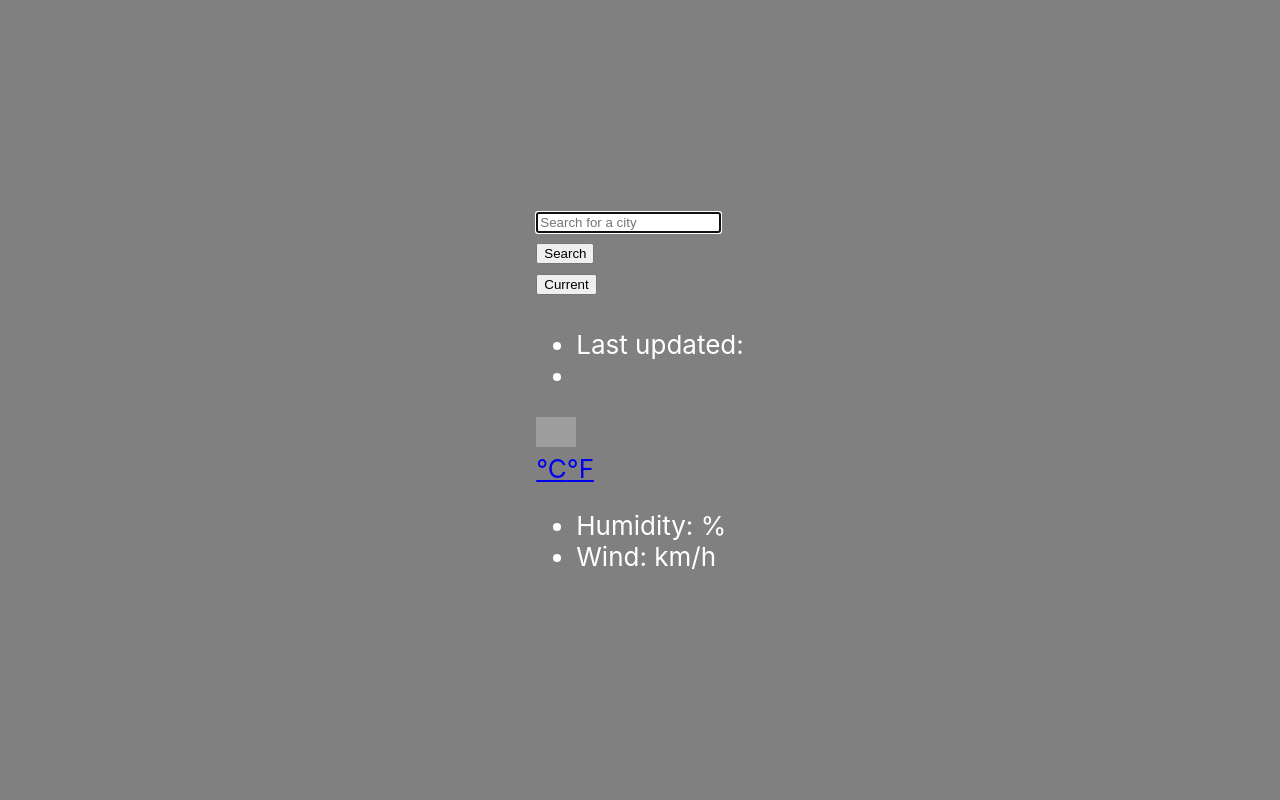
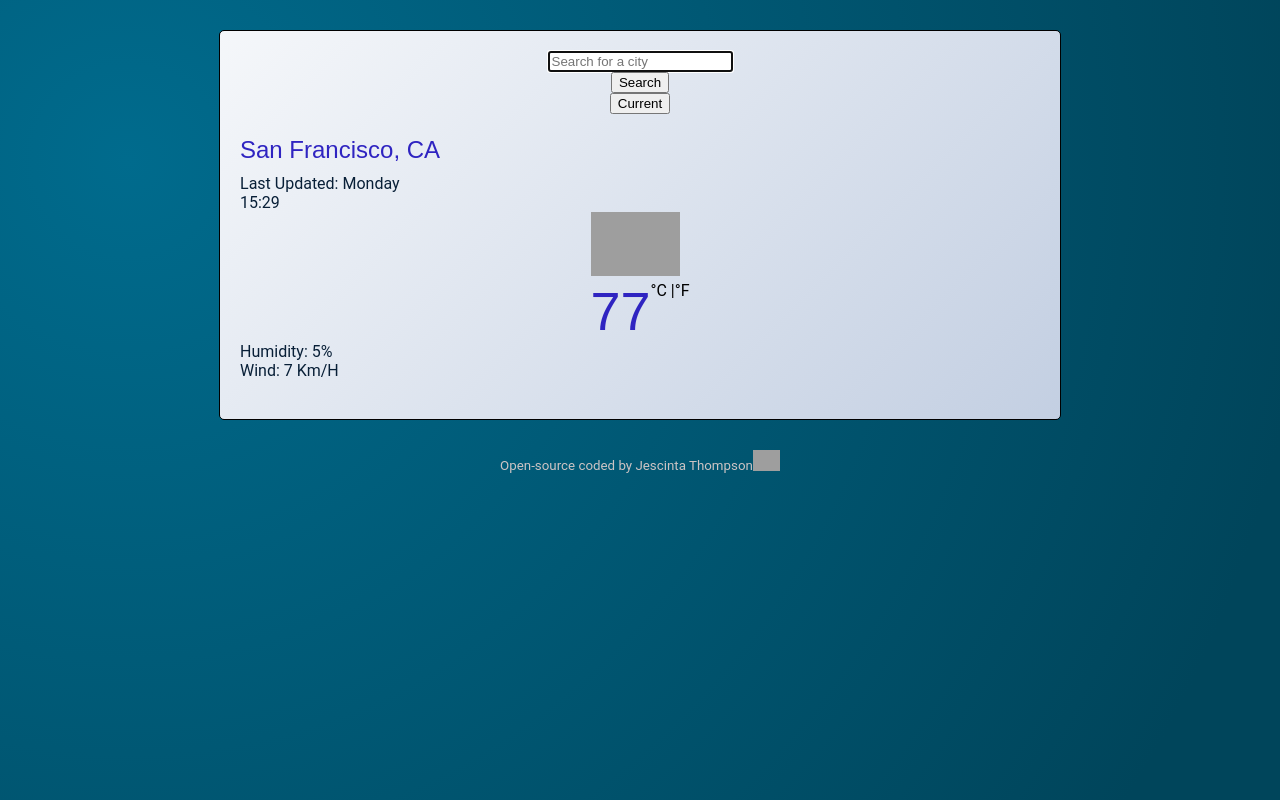
Before and after one commit to jestats/weather-app-react, a React (Create React App) app: page / in a window 1280 px wide. Built offline with nearby package versions, Linux system fonts and the light colour scheme; grey boxes are pictures that could not be loaded.

Commit message:
fixed Weather page now looks like my current app

```diff
--- a/package.json
+++ b/package.json
@@ -7,6 +7,7 @@
     "@testing-library/react": "^13.3.0",
     "@testing-library/user-event": "^13.5.0",
     "axios": "^0.27.2",
+    "bootstrap": "^5.1.3",
     "react": "^18.2.0",
     "react-dom": "^18.2.0",
     "react-scripts": "5.0.1",
--- a/src/App.css
+++ b/src/App.css
@@ -2,26 +2,9 @@
   text-align: left;
 }
 
-.App-logo {
-  height: 40vmin;
-  pointer-events: none;
-}
-
-@media (prefers-reduced-motion: no-preference) {
-  .App-logo {
-    animation: App-logo-spin infinite 20s linear;
-  }
-}
-
-.App-header {
-  background-color: gray;
-  min-height: 100vh;
-  display: flex;
-  flex-direction: column;
-  align-items: center;
-  justify-content: center;
-  font-size: calc(10px + 2vmin);
-  color: white;
+.Name {
+  color: rgb(204, 196, 196);
+  text-align: center;
 }
 
 .App-link {
--- a/src/App.js
+++ b/src/App.js
@@ -1,6 +1,7 @@
 import "./App.css";
-import Body from "./Body";
+import Weather from "./Weather";
 import React from "react";
+import "./Weather.css";
 
 <link
   href="https://cdn.jsdelivr.net/npm/bootstrap@5.1.3/dist/css/bootstrap.min.css"
@@ -13,7 +14,19 @@ export default function App() {
   return (
     <div className="App">
       <header className="App-header">
-        <Body />
+        <Weather />
+        <div className="Name">
+          <small>
+            <span>Open-source coded by Jescinta Thompson</span>
+            <a href="https://www.linkedin.com/in/jescinta/" target="_blank">
+              <img
+                src="https://brandlogos.net/wp-content/uploads/2016/06/linkedin-logo.png"
+                alt="LinkedIn logo"
+                width="27"
+              />
+            </a>
+          </small>
+        </div>
       </header>
     </div>
   );
--- a/src/Body.js
+++ /dev/null
@@ -1,87 +0,0 @@
-import React from "react";
-React;
-
-export default function Body() {
-  return (
-    <div className="container">
-      <div className="w-wrap">
-        <div className="weather-app">
-          <form id="search-form" class="mb-3">
-            <div className="row">
-              <div className="col-6">
-                <input
-                  type="search"
-                  placeholder="Search for a city"
-                  autocomplete="off"
-                  autofocus="on"
-                  className="form-control"
-                  id="city-input"
-                />
-              </div>
-              <div className="col-2">
-                <input
-                  type="submit"
-                  value="Search"
-                  className="btn btn-primary w-100"
-                />
-              </div>
-              <div className="col-2">
-                <button
-                  className="btn btn-success w-100"
-                  id="current-location-button"
-                >
-                  Current
-                </button>
-              </div>
-            </div>
-          </form>
-
-          <div className="overview">
-            <h1 id="city"></h1>
-            <ul>
-              <li>
-                Last updated: <span id="date"></span>
-              </li>
-              <li id="description"></li>
-            </ul>
-          </div>
-          <div className="row">
-            <div className="col-9">
-              <div className="clearfix weather-temperature">
-                <img
-                  src="sun_behind_small-cloud.png"
-                  alt="sunny"
-                  id="icon"
-                  className="float-left"
-                  width="40"
-                />
-                <div className="float-left">
-                  <strong id="temperature"></strong>
-                  <span className="units">
-                    <a href="#" id="celsius-link" className="active">
-                      °C
-                    </a>
-                    <a href="#" id="fahrenheit-link">
-                      °F
-                    </a>
-                  </span>
-                </div>
-              </div>
-            </div>
-            <div className="col-3">
-              <ul>
-                <li>
-                  Humidity: <span id="humidity"></span>%
-                </li>
-                <li>
-                  Wind: <span id="wind"></span> km/h
-                </li>
-              </ul>
-            </div>
-          </div>
-          <div className="weather-forecast" id="forecast"></div>
-        </div>
-      </div>
-    </div>
-  );
-}
--- /dev/null
+++ b/src/Weather.css
@@ -0,0 +1,103 @@
+ul {
+  list-style-type: none;
+}
+html,
+body {
+  min-height: 100%;
+}
+body {
+  font-family: "Poppins", sans-serif;
+  font-family: "Roboto", sans-serif;
+  background: radial-gradient(
+    circle at 10% 20%,
+    rgb(0, 107, 141) 0%,
+    rgb(0, 69, 91) 90%
+  );
+}
+
+.over-view {
+  margin-bottom: 20px;
+}
+.name {
+  color: #c3cfe2;
+}
+.w-wrap {
+  text-align: center;
+}
+.weather-app {
+  background: linear-gradient(135deg, #f5f7fa 0%, #c3cfe2 100%);
+  max-width: 800px;
+  margin: 30px auto;
+  padding: 20px;
+  border: 1px solid #000;
+  border-radius: 5px;
+}
+
+.weather-temperature img {
+  margin-right: 10px;
+  height: 64px;
+  width: 89px;
+}
+.weather-temperature strong {
+  color: #2f24c1;
+  font-weight: 400;
+  display: inline;
+  font-family: Arial, Helvetica, sans-serif;
+  font-size: 54px;
+  font-stretch: 100x;
+  text-align: left;
+}
+.weather-temperature .units {
+  position: relative;
+  font-size: 16px;
+  top: -34px;
+}
+.weather-temperature .active {
+  color: black;
+  cursor: default;
+  text-decoration: none;
+}
+.weather-temperature .active:hover {
+  text-decoration: none;
+}
+.weather-forecast {
+  margin-top: 20px;
+  text-align: center;
+}
+.weather-forecast-date {
+  font-size: 16px;
+  opacity: 0.5;
+}
+.weather-forecast-tempeature-min {
+  opacity: 0.5;
+}
+.weather-forecast-tempeature {
+  font-size: 13px;
+}
+h1 {
+  color: #2f24c1;
+  display: block;
+  font-family: arial, sans-serif;
+  font-size: 24px;
+  font-weight: 100;
+  height: 27.7778px;
+  line-height: 40px;
+  text-align: left;
+}
+
+ul {
+  margin: 0;
+  padding: 0;
+}
+li {
+  list-style: none;
+  color: #081f37;
+  font-size: 16px;
+  height: 18.889px;
+  line-height: 19.2px;
+  text-align: left;
+  text-transform: capitalize;
+}
+li:first-letter {
+  text-transform: capitalize;
+}
--- /dev/null
+++ b/src/Weather.js
@@ -0,0 +1,108 @@
+import React from "react";
+import "./Weather.css";
+
+<link
+  href="https://cdn.jsdelivr.net/npm/bootstrap@5.1.3/dist/css/bootstrap.min.css"
+  rel="stylesheet"
+  integrity="sha384-1BmE4kWBq78iYhFldvKuhfTAU6auU8tT94WrHftjDbrCEXSU1oBoqyl2QvZ6jIW3"
+  crossorigin="anonymous"
+/>;
+
+export default function Weather() {
+  let weatherData = {
+    city: "San Francisco, CA",
+    temperature: 77,
+    day: "Monday",
+    imgUrl: "http://openweathermap.org/img/wn/01d@2x.png",
+    time: "15:29",
+    description: "Sunny",
+    humidity: 5,
+    wind: 7,
+  };
+  return (
+    <div>
+      <div className="container">
+        <div className="w-wrap">
+          <div className="weather-app">
+            <form id="search-form" class="mb-3">
+              <div className="row">
+                <div className="col-6">
+                  <input
+                    type="search"
+                    placeholder="Search for a city"
+                    autocomplete="off"
+                    autofocus="on"
+                    className="form-control"
+                    id="city-input"
+                  />
+                </div>
+                <div className="col-2">
+                  <input
+                    type="submit"
+                    value="Search"
+                    class="btn btn-primary w-100"
+                  />
+                </div>
+                <div className="col-2">
+                  <button
+                    class="btn btn-success w-100"
+                    id="current-location-button"
+                  >
+                    Current
+                  </button>
+                </div>
+              </div>
+            </form>
+
+            <div className="overview">
+              <h1 id="city">{weatherData.city}</h1>
+              <ul>
+                <li>
+                  Last updated: <span id="date">{weatherData.day}</span>
+                </li>
+                <li id="description">{weatherData.time}</li>
+              </ul>
+            </div>
+            <div class="row">
+              <div class="col-9">
+                <div class="clearfix weather-temperature">
+                  <img
+                    src={weatherData.imgUrl}
+                    alt={weatherData.description}
+                    id="icon"
+                    class="float-left"
+                    width="75"
+                  />
+                  <div class="float-left">
+                    <strong id="temperature">{weatherData.temperature}</strong>
+                    <span class="units">
+                      <a href="#" id="celsius-link" class="active">
+                        °C |
+                      </a>
+                      <a href="#" id="fahrenheit-link" class="active">
+                        °F
+                      </a>
+                    </span>
+                  </div>
+                </div>
+              </div>
+              <div className="col-3">
+                <ul>
+                  <li className="Descript">
+                    Humidity: {weatherData.humidity}
+                    <span id="humidity"></span>%
+                  </li>
+                  <li className="Descript">
+                    Wind: {weatherData.wind}
+                    <span id="wind"></span> km/h
+                  </li>
+                </ul>
+              </div>
+            </div>
+            <div className="weather-forecast" id="forecast"></div>
+          </div>
+        </div>
+      </div>
+    </div>
+  );
+}
```
Also changed, not shown: 1 other file (tests, documents, lock files or other folders).
